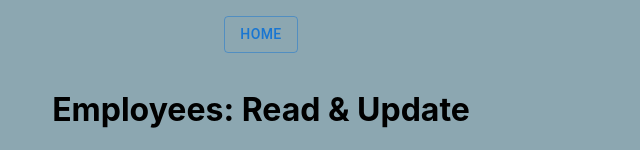
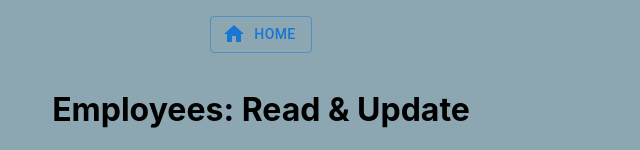
Before and after one commit to 112762PizarroDolores/crud-employees-I, a React (Create React App) app: page /edit-employee/1 in a window 1280 px wide. Shown: the top 150 px of the page, without its empty margins (379-1019 px from the left). Built offline with nearby package versions, Linux system fonts and the light colour scheme.

Commit message:
Agregando últimos detalles visuales-Icons

```diff
--- a/src/components/EmployeeEdit.js
+++ b/src/components/EmployeeEdit.js
@@ -7,7 +7,7 @@ import { Button } from '@mui/material';
 import { editEmployee } from '../features/employees/employeeSlice';
 import { useNavigate } from 'react-router-dom';
 
-export default function EmployeeEdit(props,{navigation}) {
+export default function EmployeeEdit(props) {
 
 const [thisEmployee, setThisEmployee]=useState(props.employee)
 const [temp, setTemp]=useState({})
@@ -83,7 +83,7 @@ const handleCancelEmployee = () => {
   setIsEdit(false);
   setEnable(true);
   setThisEmployee(temp);
-  // eslint-disable-next-line no-template-curly-in-string
+
   navigate(`/edit-employee/${thisEmployee.employee_id}`);
 }
 
--- a/src/components/NavBar.js
+++ b/src/components/NavBar.js
@@ -1,6 +1,7 @@
 import Box from '@mui/material/Box';
 import { Button } from '@mui/material';
 import { useNavigate } from 'react-router-dom';
+import HomeIcon from '@mui/icons-material/Home';
 
 export default function SvgIconsSize() {
     const navigate = useNavigate()
@@ -9,8 +10,8 @@ export default function SvgIconsSize() {
     }
   return (
     <Box
-      sx={{'& > :not(style)': {m: 2,},}}>
-       <Button variant="outlined" onClick={ handleNavigateHome}>Home</Button>
+      sx={{'& > :not(style)': {m: 2,}, }}>
+       <Button variant="outlined" startIcon={<HomeIcon />} color="primary" size="big" onClick={ handleNavigateHome}>Home</Button>
     </Box>
 
   );
```
Also changed, not shown: 1 other file (tests, documents, lock files or other folders).
